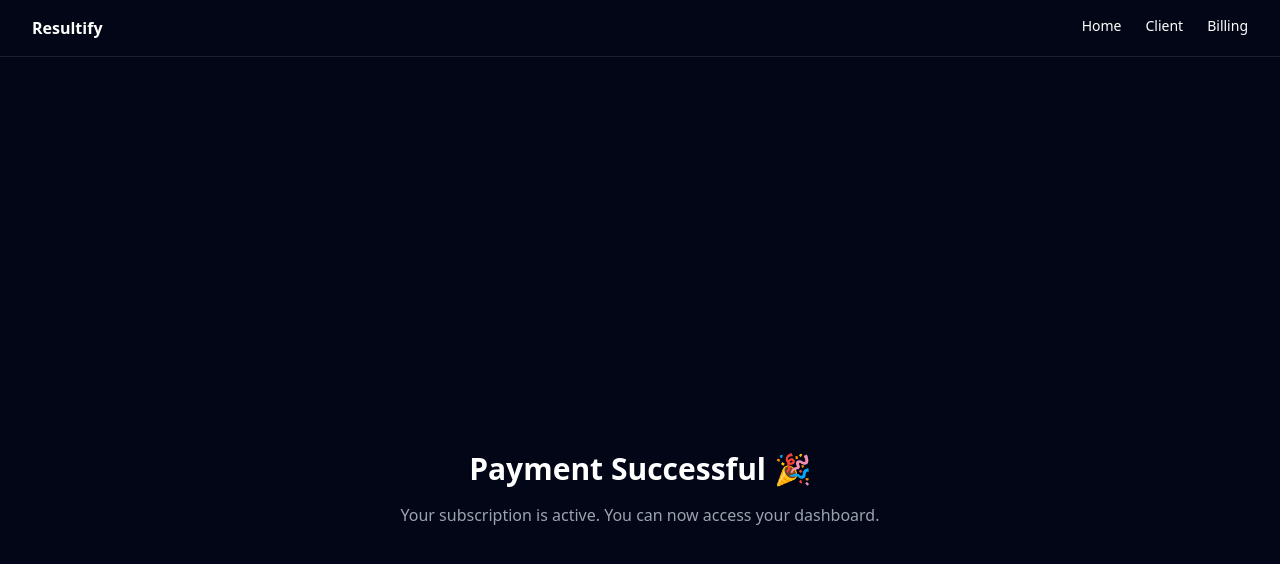
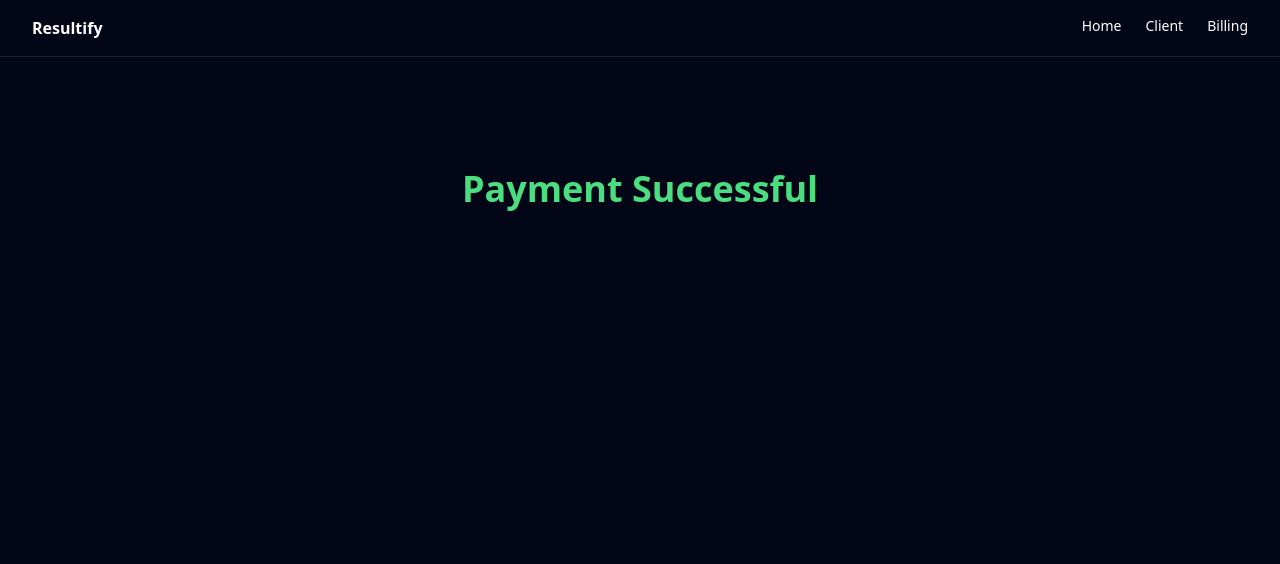
Before and after one commit to chetanshrm83/resultifytechnologies, a Next.js app: page /success in a window 1280 px wide. Shown: the top 564 px of the page. Built offline with nearby package versions, Linux system fonts and the light colour scheme.

Commit message:
Update page.tsx

```diff
--- a/app/success/page.tsx
+++ b/app/success/page.tsx
@@ -1,12 +1,9 @@
 export default function SuccessPage() {
   return (
-    <div className="min-h-screen flex items-center justify-center text-center">
-      <div>
-        <h1 className="text-3xl font-bold mb-4">Payment Successful 🎉</h1>
-        <p className="text-gray-400">
-          Your subscription is active. You can now access your dashboard.
-        </p>
-      </div>
+    <div className="text-center py-20">
+      <h1 className="text-4xl font-bold text-green-400 mb-4">
+        Payment Successful
+      </h1>
     </div>
   );
 }
```
